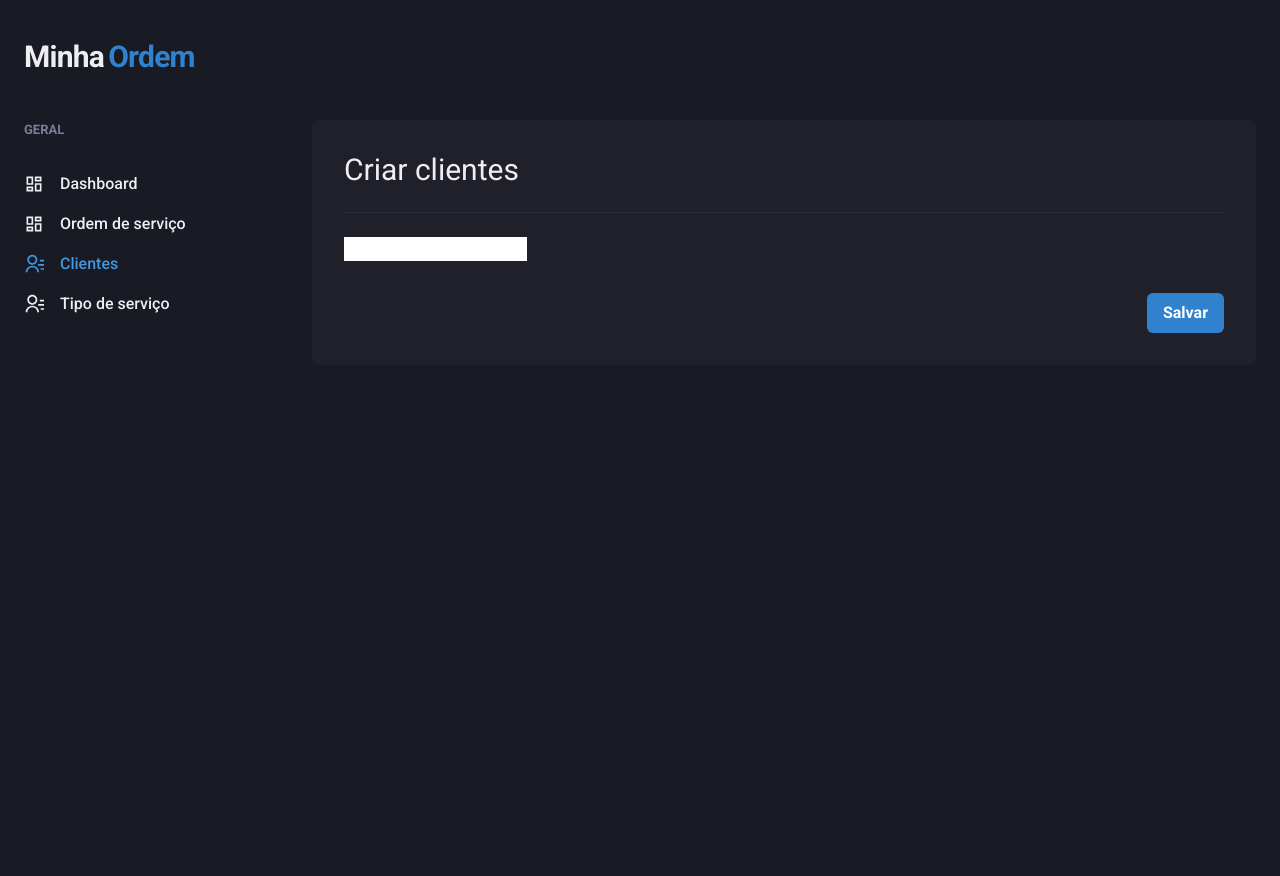
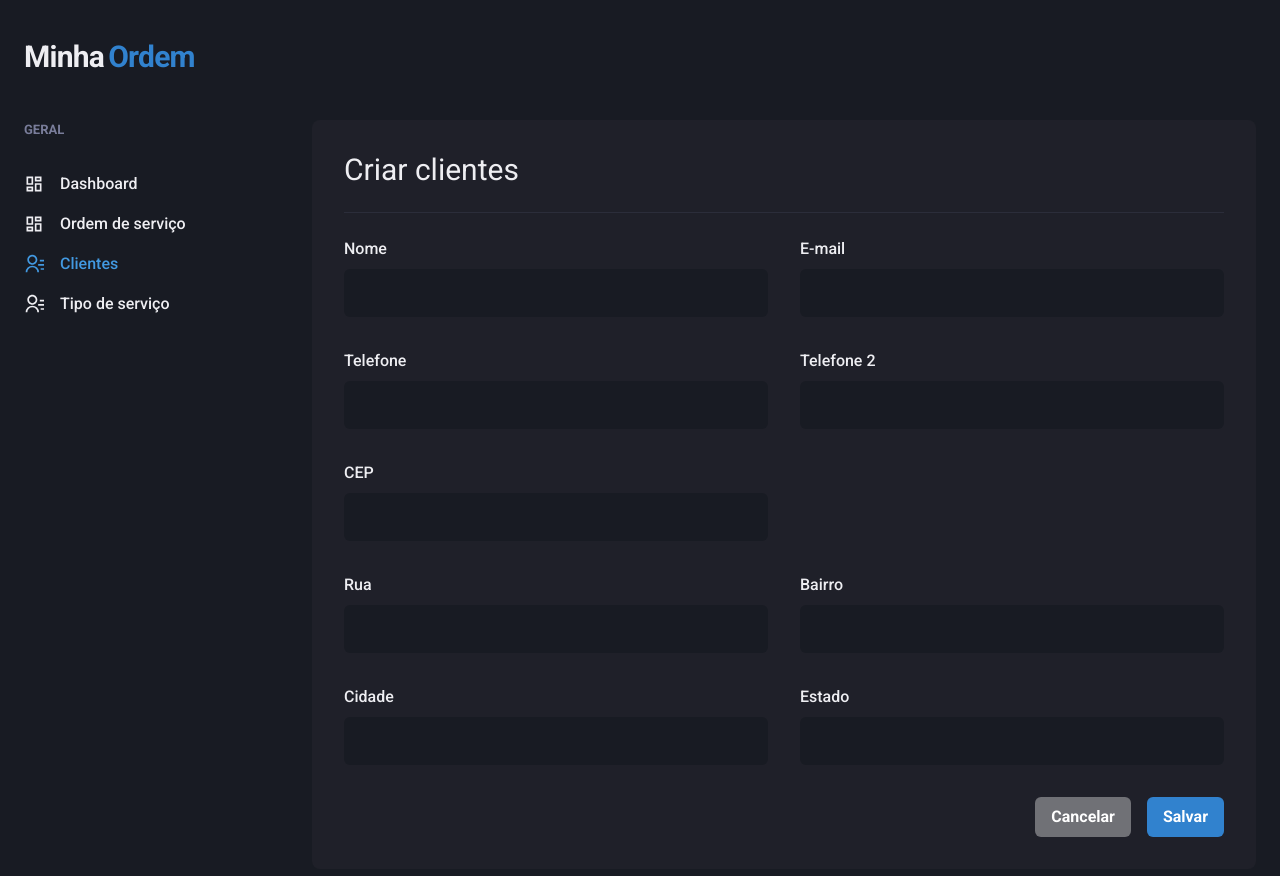
Before and after one commit to KelviPascoal/minha-ordem, a Next.js app in the folder frontend/: page /customers/create in a window 1280 px wide. Shown: the top 876 px of the page. Before the commit the page ends 800 px from the top, so only its background shows below. Built offline with nearby package versions, Linux system fonts and the light colour scheme.

Commit message:
feat: corrige funcionamento do formulario

```diff
--- a/frontend/src/components/form/ClientForm/formSchema.ts
+++ b/frontend/src/components/form/ClientForm/formSchema.ts
@@ -2,12 +2,12 @@ import { Yup } from "../../../utils/Yup";
 
 export const clientSchema = Yup.object().shape({
   name: Yup.string().required(),
-  // email: Yup.string().required(),
-  // phoneNumber: Yup.string().required(),
-  // contactPhoneNumber: Yup.string(),
-  // zipCode: Yup.string().required(),
-  // address: Yup.string().required(),
-  // district: Yup.string().required(),
-  // city: Yup.string().required(),
-  // uf: Yup.string().required(),
+  email: Yup.string().required(),
+  phoneNumber: Yup.string().required(),
+  contactPhoneNumber: Yup.string(),
+  cep: Yup.string().required(),
+  address: Yup.string().required(),
+  district: Yup.string().required(),
+  city: Yup.string().required(),
+  uf: Yup.string().required(),
 });
--- a/frontend/src/components/form/ClientForm/index.tsx
+++ b/frontend/src/components/form/ClientForm/index.tsx
@@ -20,14 +20,14 @@ import { Input } from "../Input";
 
 export type UserCreateFormData = {
   name: string;
-  // email: string;
-  // phoneNumber: string;
-  // contactPhoneNumber: string;
-  // cep: string;
-  // address: string;
-  // district: string;
-  // city: string;
-  // uf: string;
+  email: string;
+  phoneNumber: string;
+  contactPhoneNumber: string;
+  cep: string;
+  address: string;
+  district: string;
+  city: string;
+  uf: string;
 };
 
 export type ClientFormProps = {
@@ -41,39 +41,30 @@ export function ClientForm({ initialValues, isFormDisabled }: ClientFormProps) {
   React.useEffect(() => {
     if (!!initialValues) {
       setValue("name", initialValues.name);
-      //   setValue("email", initialValues.email);
-      //   setValue("phoneNumber", initialValues.phoneNumber);
-      //   setValue("contactPhone", initialValues.contactPhoneNumber);
-      //   setValue("cep", initialValues.cep);
-      //   setValue("address", initialValues.address);
-      //   setValue("district", initialValues.district);
-      //   setValue("city", initialValues.city);
-      //   setValue("uf", initialValues.uf);
+      setValue("email", initialValues.email);
+      setValue("phoneNumber", initialValues.phoneNumber);
+      setValue("contactPhone", initialValues.contactPhoneNumber);
+      setValue("cep", initialValues.cep);
+      setValue("address", initialValues.address);
+      setValue("district", initialValues.district);
+      setValue("city", initialValues.city);
+      setValue("uf", initialValues.uf);
     }
   }, [initialValues]);
 
   const isDisabled = isFormDisabled || formState.isSubmitting;
 
   return (
-    // <VStack spacing={["6", "8"]}>
-    // <SimpleGrid minChildWidth="240px" spacing={["6", "8"]} w="100%">
-    <>
-      {/* <Controller
-        name="name"
-        render={(props) => (
+    <VStack spacing={["6", "8"]}>
+      <SimpleGrid minChildWidth="240px" spacing={["6", "8"]} w="100%">
         <Input
           label="Nome"
-            // {...register("name")}
-            {...props}
+          {...register("name")}
           isInvalid={!!formState.errors?.name}
           isDisabled={isDisabled}
         />
-        )}
-      /> */}
 
-      <input {...register("name")} />
-
-      {/* <Input
+        <Input
           label="E-mail"
           {...register("email")}
           isInvalid={!!formState.errors.email}
@@ -99,8 +90,8 @@ export function ClientForm({ initialValues, isFormDisabled }: ClientFormProps) {
       <SimpleGrid minChildWidth="240px" spacing={["6", "8"]} w="100%">
         <Input
           label="CEP"
-      {...register("zipCode")}
-      isInvalid={!!formState.errors.zipCode}
+          {...register("cep")}
+          isInvalid={!!formState.errors.cep}
           isDisabled={isDisabled}
         />
         <div></div>
@@ -109,8 +100,8 @@ export function ClientForm({ initialValues, isFormDisabled }: ClientFormProps) {
       <SimpleGrid minChildWidth="240px" spacing={["6", "8"]} w="100%">
         <Input
           label="Rua"
-      {...register("phoneNumber")}
-      isInvalid={!!formState.errors.phoneNumber}
+          {...register("address")}
+          isInvalid={!!formState.errors.address}
           isDisabled={isDisabled}
         />
         <Input
@@ -132,9 +123,8 @@ export function ClientForm({ initialValues, isFormDisabled }: ClientFormProps) {
           {...register("uf")}
           isInvalid={!!formState.errors.uf}
           isDisabled={isDisabled}
-      /> */}
-    </>
-    // </SimpleGrid>
-    // {/* </VStack> */}
+        />
+      </SimpleGrid>
+    </VStack>
   );
 }
--- a/frontend/src/templates/customers/create.tsx
+++ b/frontend/src/templates/customers/create.tsx
@@ -33,13 +33,7 @@ export default function CreateUserTemplate() {
       <Flex w="100%" maxWidth={1480} mx="auto" my="6" px={["2", "6"]}>
         <Sidebar />
 
-        <Box
-          as="form"
-          flex="1"
-          bgColor="gray.800"
-          padding={["6", "8"]}
-          borderRadius={8}
-        >
+        <Box flex="1" bgColor="gray.800" padding={["6", "8"]} borderRadius={8}>
           <Heading size="lg" fontWeight="normal">
             Criar clientes
           </Heading>
@@ -52,11 +46,11 @@ export default function CreateUserTemplate() {
 
               <Flex mt={["6", "8"]} justifyContent="flex-end">
                 <HStack spacing="4">
-                  {/* <Link href="/customers" passHref>
+                  <Link href="/customers" passHref>
                     <Button as="a" colorScheme="whiteAlpha">
                       Cancelar
                     </Button>
-                  </Link> */}
+                  </Link>
                   <Button
                     type="submit"
                     colorScheme="blue"
```
Lines whose indentation alone changed are shown as unchanged.
